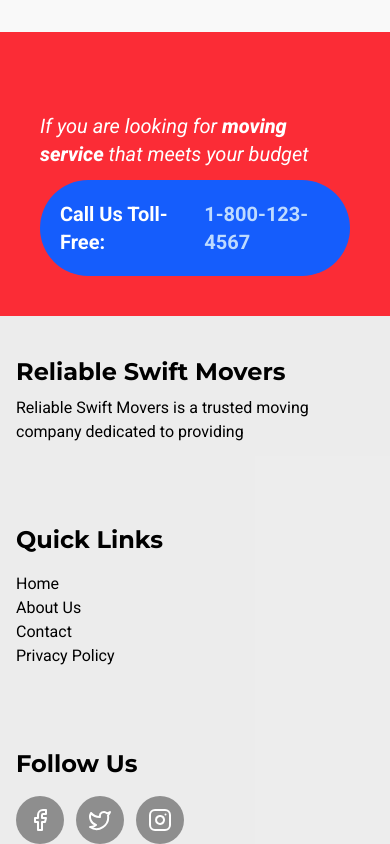
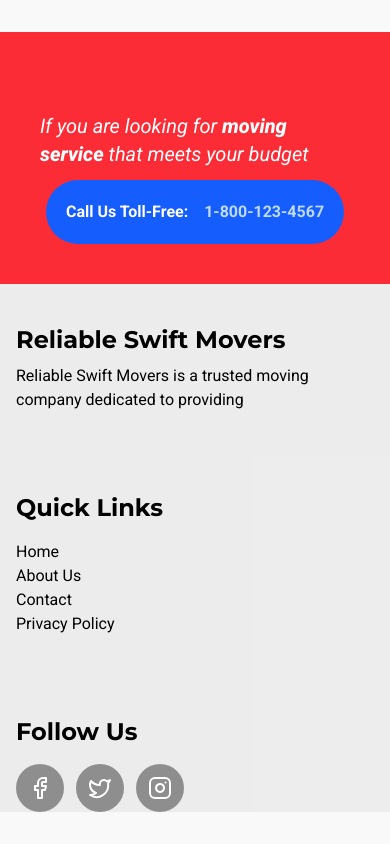
Before and after one commit to quophiBonney/reliableswiftmovers, a React (Vite) app: page / in a window 390 px wide. Shown: the part 4625-5469 px from the top of the page. After the commit the page ends 5437 px from the top, so only its background shows below. Built offline with nearby package versions, Linux system fonts and the light colour scheme.

Commit message:
almost done with ui

```diff
--- a/src/components/TollFree.jsx
+++ b/src/components/TollFree.jsx
@@ -7,12 +7,12 @@ const TollFree = () => {
         budget
       </p>
       <div className="flex items-center space-x-4 bg-blue-600 rounded-full p-5 lg:px-5">
-        <span className="text-xl md:text-2xl lg:text-4xl font-bold">
+        <span className="text-base md:text-xl lg:text-4xl font-bold">
           Call Us Toll-Free:
         </span>
         <a
           href="tel:1-800-123-4567"
-          className="text-xl md:text-2xl lg:text-4xl font-bold text-blue-200 hover:text-blue-400 transition-colors"
+          className="text-base md:text-xl lg:text-4xl font-bold text-blue-200 hover:text-blue-400 transition-colors"
         >
           1-800-123-4567
         </a>
```
